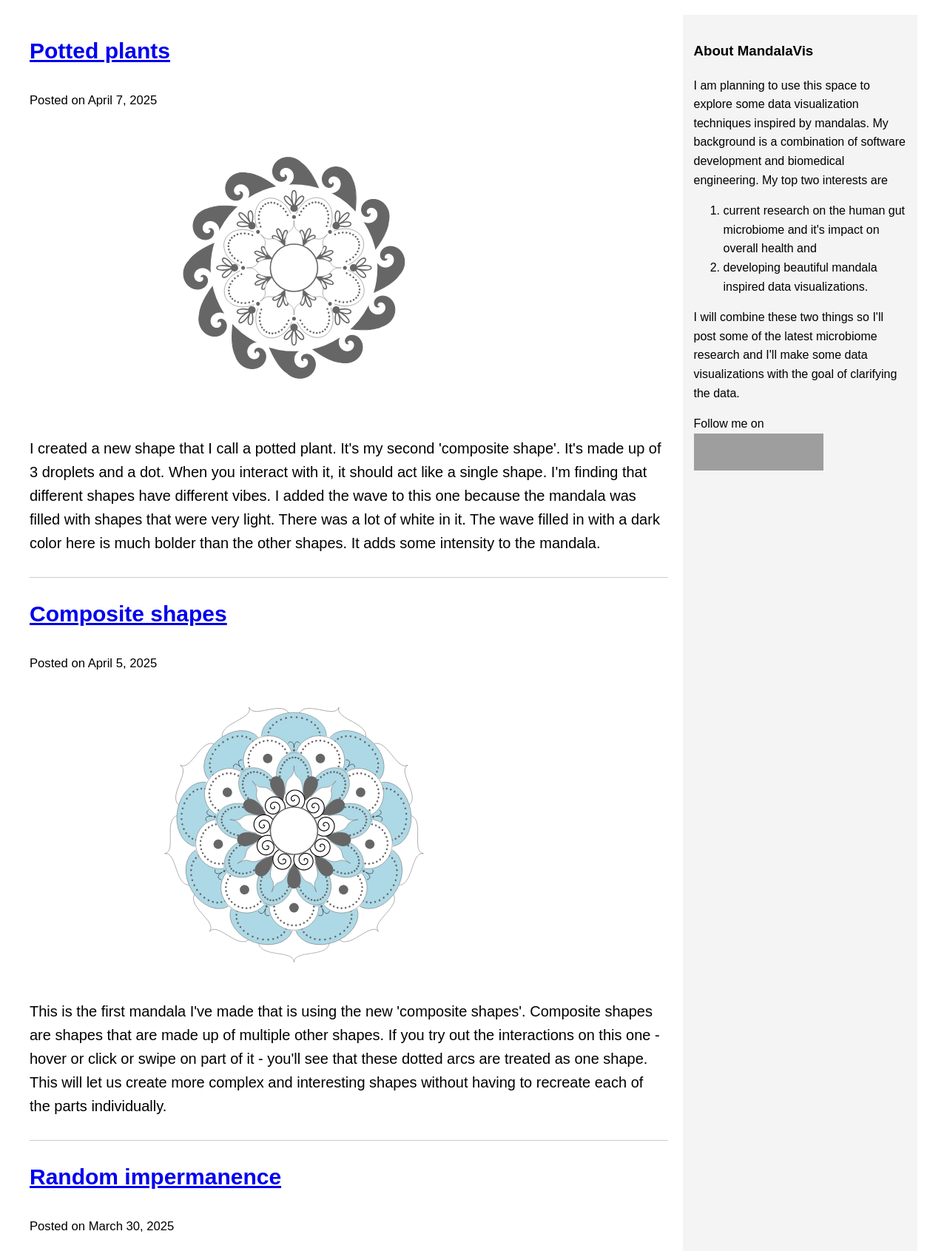
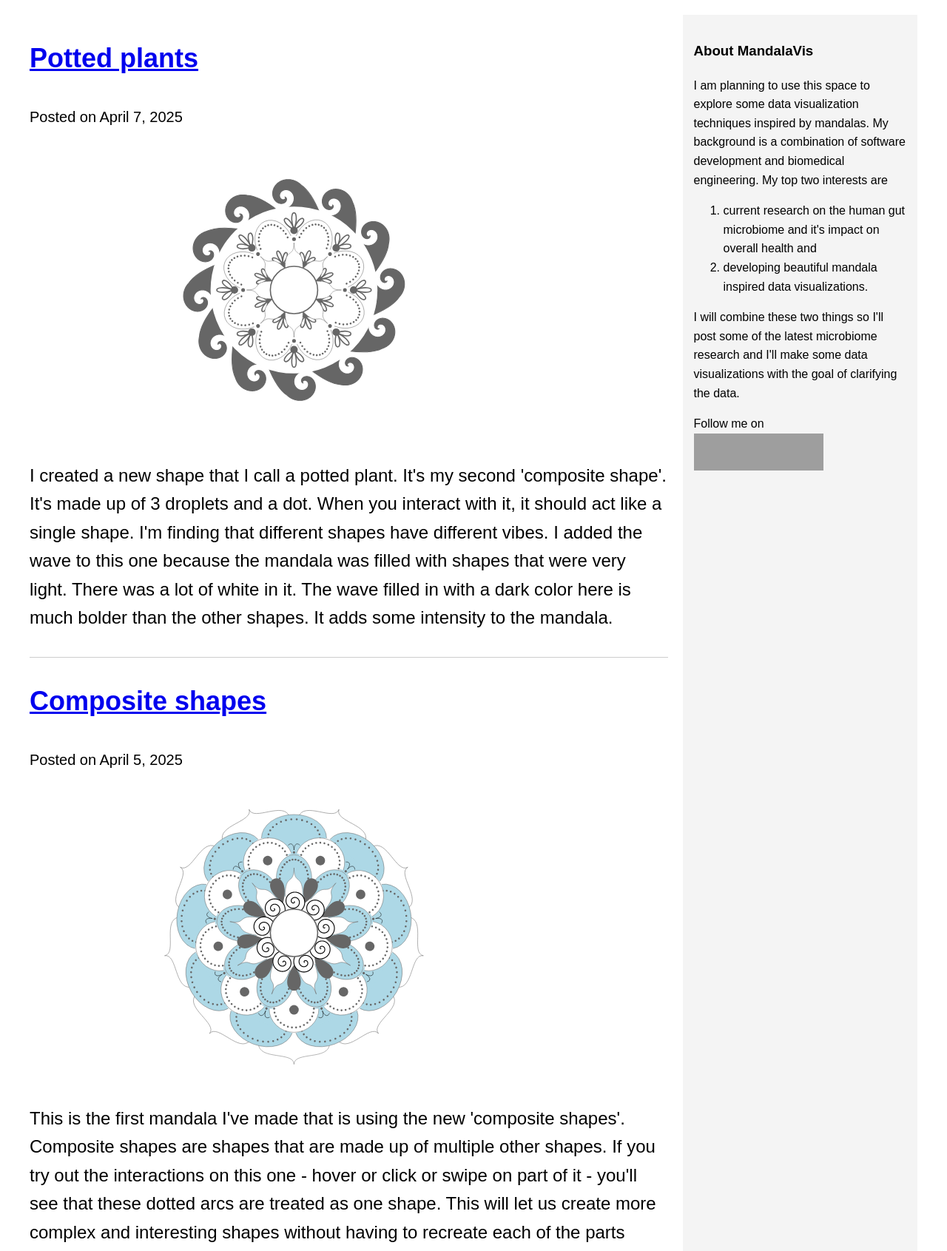
Before and after one commit to mbsmrtic/mandalavis, a Flask app: page / in a window 1280 px wide. Shown: the part 185-1876 px from the top of the page at 74% size. Run offline with Flask 3, Linux system fonts and the light colour scheme; grey boxes are pictures that could not be loaded.

Commit message:
increasing font size

```diff
--- a/app/static/css/styles.css
+++ b/app/static/css/styles.css
@@ -63,5 +63,5 @@ article {
     margin-bottom: 20px;
     padding-bottom: 10px;
     border-bottom: 1px solid #ccc;
-    font-size: 1.25rem;
+    font-size: 1.5rem;
 }
```
